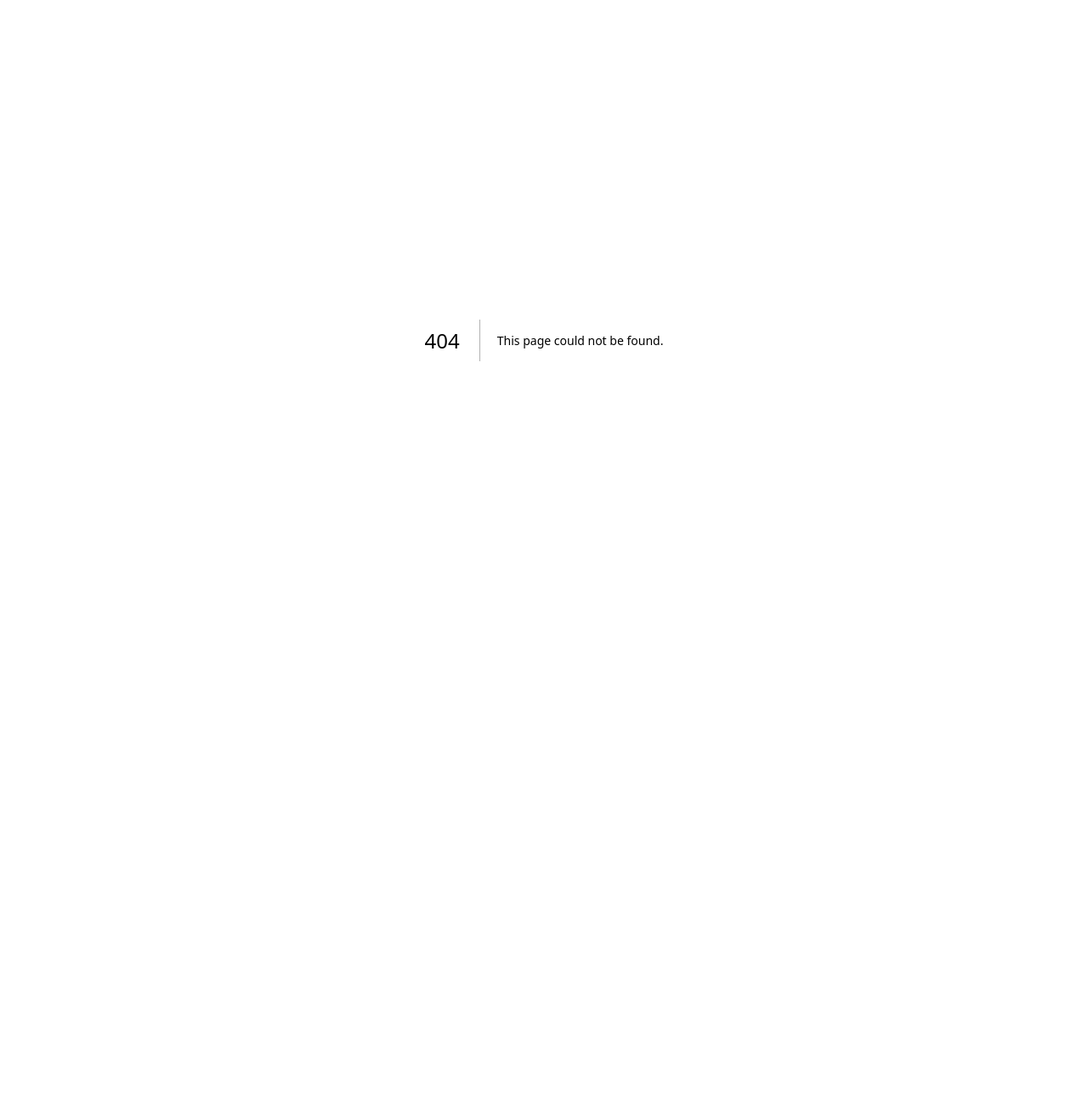
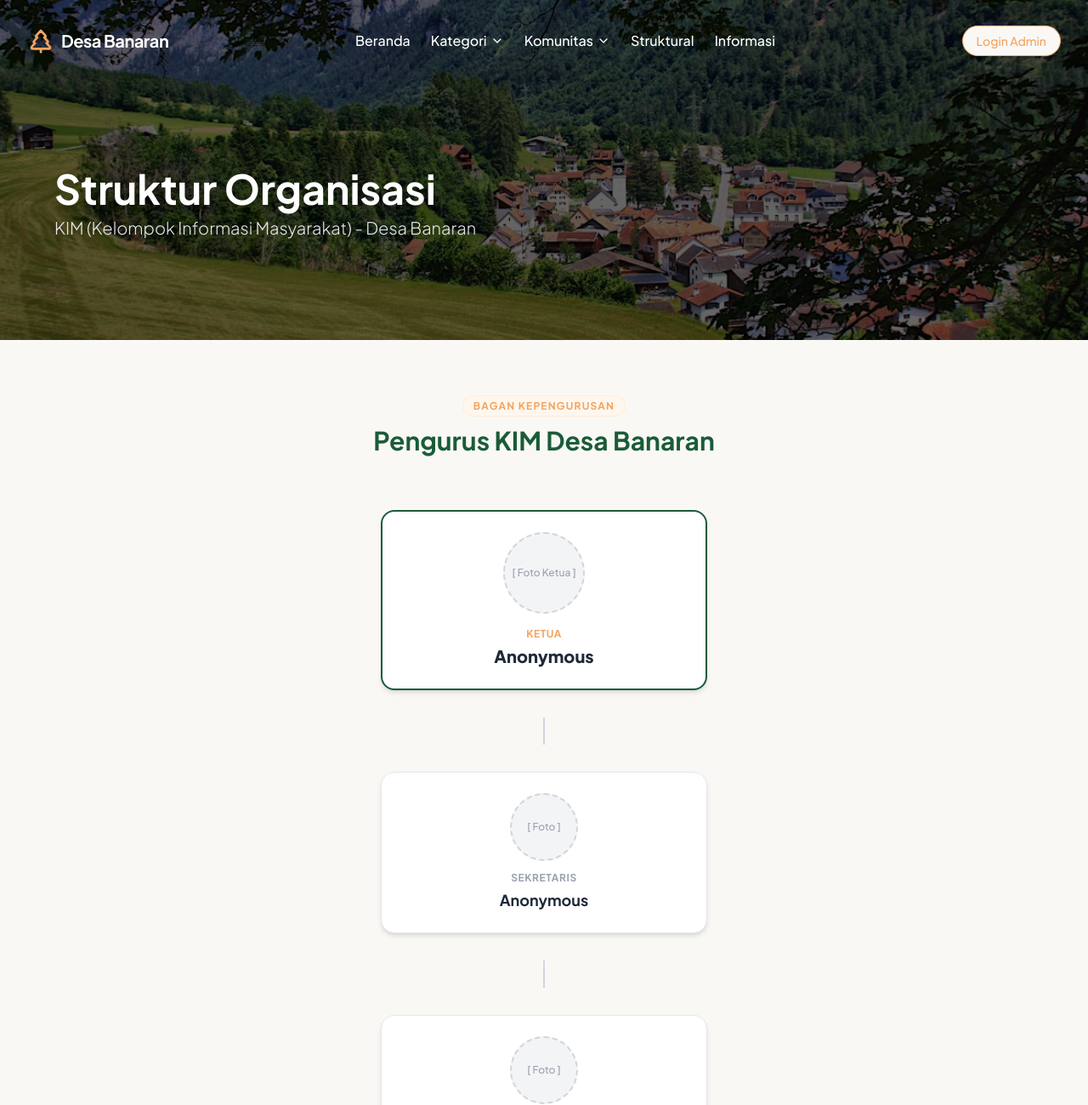
Before and after one commit to Nur-Sidik/website, a Next.js app: page /struktural/kim in a window 1280 px wide. Before the commit this address had no page. Shown: the top 1300 px of the page at 85% size. Before the commit the page ends 800 px from the top, so only its background shows below. Built offline with nearby package versions, Linux system fonts and the light colour scheme.

Commit message:
feat: add Struktural KIM page with organizational structure details

```diff
--- /dev/null
+++ b/app/struktural/kim/page.tsx
@@ -0,0 +1,131 @@
+"use client"
+
+import Image from "next/image"
+import Link from "next/link"
+import { ArrowLeft, Users, Briefcase } from "lucide-react"
+import { Navbar } from "@/components/navbar"
+import { Footer } from "@/components/footer"
+
+export default function StrukturalKIMPage() {
+  return (
+    <main className="min-h-screen bg-cream flex flex-col justify-between">
+      <Navbar />
+
+      {/* HERO SECTION */}
+      <div className="relative h-[50vh] w-full flex flex-col justify-center pt-32 pb-12">
+        <Image
+          src="/images/Foto1.jpg"
+          alt="Struktural KIM"
+          fill
+          className="object-cover"
+          priority
+        />
+        <div className="absolute inset-0 bg-black/60" />
+
+        <div className="relative z-10 w-full px-6 md:px-16 text-center md:text-left">
+          <div className="max-w-7xl mx-auto">
+
+            <h1 className="text-3xl md:text-5xl font-bold mb-2 text-white drop-shadow-lg">
+              Struktur Organisasi
+            </h1>
+            <p className="text-lg md:text-xl text-gray-200 font-light drop-shadow-md">
+              KIM (Kelompok Informasi Masyarakat) - Desa Banaran
+            </p>
+          </div>
+        </div>
+      </div>
+
+      {/* BAGAN STRUKTUR ORGANISASI */}
+      <div className="max-w-5xl mx-auto px-6 py-16 w-full">
+        <div className="text-center mb-16">
+          <span className="text-xs font-bold uppercase tracking-widest text-[#F4A460] bg-orange-50 px-3 py-1 rounded-full border border-orange-100">
+            Bagan Kepengurusan
+          </span>
+          <h2 className="text-3xl font-bold text-mangrove-dark mt-3">Pengurus KIM Desa Banaran</h2>
+        </div>
+
+        <div className="flex flex-col items-center space-y-8 relative">
+
+          {/* 1. KETUA */}
+          <div className="w-full max-w-sm bg-white rounded-2xl shadow-md border-2 border-mangrove-dark p-6 text-center relative z-10 flex flex-col items-center">
+            <div className="w-24 h-24 rounded-full bg-gray-100 border-2 border-dashed border-gray-300 flex items-center justify-center mb-4 text-xs text-gray-400 font-medium">
+              [ Foto Ketua ]
+            </div>
+            <span className="text-xs font-bold text-[#F4A460] uppercase tracking-wider">Ketua</span>
+            <h3 className="text-xl font-extrabold text-gray-800 mt-1">Anonymous</h3>
+          </div>
+
+          <div className="w-0.5 h-8 bg-gray-300 relative"></div>
+
+          {/* 2. SEKRETARIS */}
+          <div className="w-full max-w-sm bg-white rounded-2xl shadow-md border border-gray-200 p-6 text-center relative z-10 flex flex-col items-center">
+            <div className="w-20 h-20 rounded-full bg-gray-100 border-2 border-dashed border-gray-300 flex items-center justify-center mb-3 text-xs text-gray-400 font-medium">
+              [ Foto ]
+            </div>
+            <span className="text-xs font-bold text-gray-400 uppercase tracking-wider">Sekretaris</span>
+            <h3 className="text-lg font-bold text-gray-800 mt-1">Anonymous</h3>
+          </div>
+
+          <div className="w-0.5 h-8 bg-gray-300 relative"></div>
+
+          {/* 3. BENDAHARA */}
+          <div className="w-full max-w-sm bg-white rounded-2xl shadow-md border border-gray-200 p-6 text-center relative z-10 flex flex-col items-center">
+            <div className="w-20 h-20 rounded-full bg-gray-100 border-2 border-dashed border-gray-300 flex items-center justify-center mb-3 text-xs text-gray-400 font-medium">
+              [ Foto ]
+            </div>
+            <span className="text-xs font-bold text-gray-400 uppercase tracking-wider">Bendahara</span>
+            <h3 className="text-lg font-bold text-gray-800 mt-1">Anonymous</h3>
+          </div>
+
+          <div className="w-0.5 h-8 bg-gray-300 relative"></div>
+
+          {/* SEKSI-SEKSI */}
+          <div className="w-full grid grid-cols-1 md:grid-cols-2 gap-6 relative pt-4">
+            <div className="absolute top-0 left-1/4 right-1/4 h-0.5 bg-gray-300 hidden md:block"></div>
+
+            <div className="bg-white rounded-xl shadow-sm border border-gray-200 p-6">
+              <div className="flex items-center gap-2 mb-3 border-b pb-2">
+                <Briefcase className="h-5 w-5 text-[#F4A460]" />
+                <h4 className="font-bold text-mangrove-dark text-base">Sie Media & Publikasi</h4>
+              </div>
+              <ul className="space-y-2 text-sm text-gray-700 pl-2">
+                <li>• Anonymous</li>
+                <li>• Anonymous</li>
+              </ul>
+            </div>
+
+            <div className="bg-white rounded-xl shadow-sm border border-gray-200 p-6">
+              <div className="flex items-center gap-2 mb-3 border-b pb-2">
+                <Briefcase className="h-5 w-5 text-[#F4A460]" />
+                <h4 className="font-bold text-mangrove-dark text-base">Sie Redaksi & Berita</h4>
+              </div>
+              <ul className="space-y-2 text-sm text-gray-700 pl-2">
+                <li>• Anonymous</li>
+                <li>• Anonymous</li>
+              </ul>
+            </div>
+          </div>
+
+          <div className="w-0.5 h-8 bg-gray-300 relative"></div>
+
+          {/* ANGGOTA */}
+          <div className="w-full max-w-2xl bg-white rounded-xl shadow-md border border-gray-200 p-6">
+            <div className="flex items-center gap-2 mb-4 border-b pb-3">
+              <Users className="h-6 w-6 text-mangrove-dark" />
+              <h4 className="font-bold text-mangrove-dark text-lg">Anggota KIM Desa Banaran</h4>
+            </div>
+            <div className="grid grid-cols-1 sm:grid-cols-2 gap-2 text-sm text-gray-700">
+              <div>• Anonymous</div>
+              <div>• Anonymous</div>
+              <div>• Anonymous</div>
+              <div>• Anonymous</div>
+            </div>
+          </div>
+
+        </div>
+      </div>
+
+      <Footer />
+    </main>
+  )
+}
```
